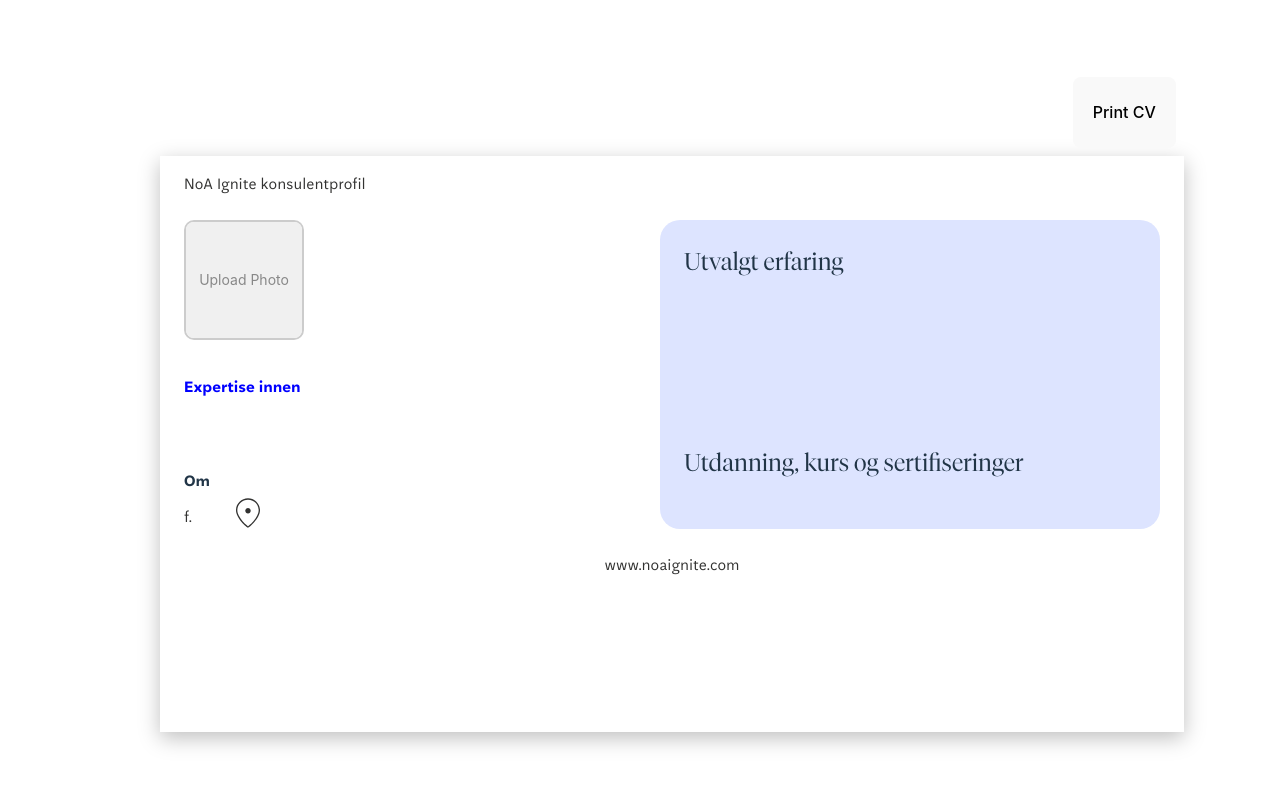
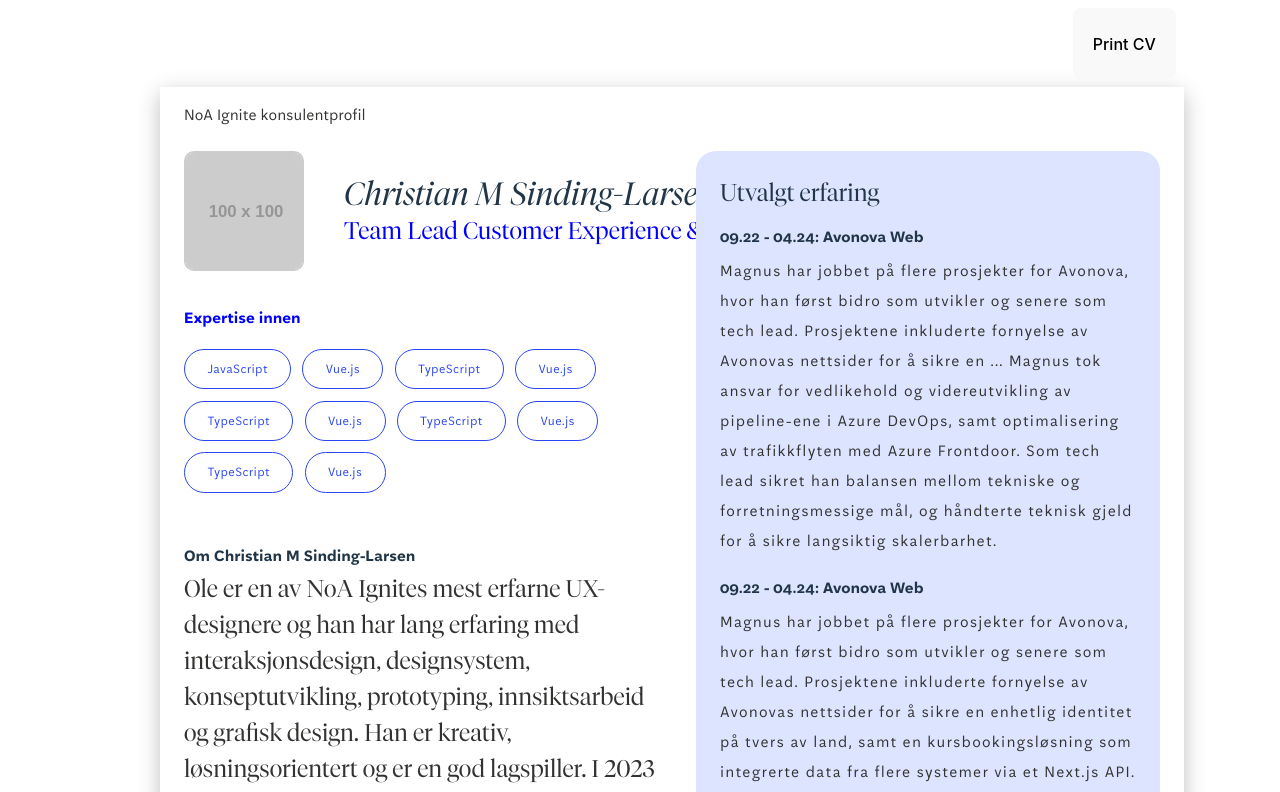
Before and after one commit to thenorthalliance/OnePagerCV, a Vue app: page / in a window 1280 px wide. Shown: the top 792 px of the page. Built offline with nearby package versions, Linux system fonts and the light colour scheme.

Commit message:
Store first and last name as a single name field for a more convenient editorial experience. Also initalized empty and a dymmy profile object in Preview.vue for testing purposes

```diff
--- a/src/App.vue
+++ b/src/App.vue
@@ -1,41 +1,10 @@
 <script setup lang="ts">
-import Preview from './components/Preview.vue';
-import { ProfileToRender } from './types';
-
-// Define a dummy ProfileToRender object
-const profileToRender: ProfileToRender = {
-  firstName: 'Christian M',
-  lastName: 'Sinding-Larsen',
-  profilePicture: { src: 'https://via.placeholder.com/100', alt: 'Magnus Oma' },
-  birthYear: 1990,
-  placeOfResidence: 'Oslo',
-  title: 'Team Lead Customer Experience & Advisor',
-  skills: ['JavaScript', 'Vue.js', 'TypeScript', 'Vue.js', 'TypeScript', 'Vue.js', 'TypeScript', 'Vue.js', 'TypeScript', 'Vue.js'],
-  bio: 'Ole er en av NoA Ignites mest erfarne UX-designere og han har lang erfaring med interaksjonsdesign, designsystem, konseptutvikling, prototyping, innsiktsarbeid og grafisk design. Han er kreativ, løsningsorientert og er en god lagspiller. I 2023 fikk han sammen med prosjektgruppen DOGA-merket for løsningen «Videosamtale med AMK».',
-  experiences: [
-    {
-      projectName: 'Avonova Web',
-      startDate: new Date('2022-09-01'),
-      endDate: new Date('2024-04-01'),
-      description: 'Magnus har jobbet på flere prosjekter for Avonova, hvor han først bidro som utvikler og senere som tech lead. Prosjektene inkluderte fornyelse av Avonovas nettsider for å sikre en ... Magnus tok ansvar for vedlikehold og videreutvikling av pipeline-ene i Azure DevOps, samt optimalisering av trafikkflyten med Azure Frontdoor. Som tech lead sikret han balansen mellom tekniske og forretningsmessige mål, og håndterte teknisk gjeld for å sikre langsiktig skalerbarhet.',
-    }, {
-      projectName: 'Avonova Web',
-      startDate: new Date('2022-09-01'),
-      endDate: new Date('2024-04-01'),
-      description: 'Magnus har jobbet på flere prosjekter for Avonova, hvor han først bidro som utvikler og senere som tech lead. Prosjektene inkluderte fornyelse av Avonovas nettsider for å sikre en enhetlig identitet på tvers av land, samt en kursbookingsløsning som integrerte data fra flere systemer via et Next.js API.',
-    },
-  ],
-  qualifications: [
-    { label: 'Bachelor of Science', detail: 'Information Technology' },
-    { label: 'Kurs', detail: 'Sanity certified developer' },
-    { label: 'Kurs', detail: 'Fart og flyt, FINN' },
-  ],
-};
+import Preview from "./components/Preview.vue";
+import { ProfileToRender } from "./types";
 </script>
 
 <template>
   <Preview />
 </template>
 
-<style scoped>
-</style>
+<style scoped></style>
--- a/src/components/AboutColumn/AboutColumn.vue
+++ b/src/components/AboutColumn/AboutColumn.vue
@@ -6,7 +6,7 @@
         <ProfilePicture />
       </div>
       <div>
-        <h1>{{ profile.firstName }} {{ profile.lastName }}</h1>
+        <h1>{{ profile.name }}</h1>
         <h2>{{ profile.title }}</h2>
       </div>
     </div>
@@ -23,7 +23,7 @@
     </div>
 
     <div id="details-section">
-      <h3>Om {{ profile.firstName }}</h3>
+      <h3>Om {{ profile.name }}</h3>
       <p>{{ profile.bio }}</p>
 
       <div class="row">
--- a/src/components/Preview.vue
+++ b/src/components/Preview.vue
@@ -33,10 +33,36 @@ import ExperienceColumn from './ExperienceColumn/ExperienceColumn.vue';
 import { ProfileToRender } from '../types';
 import html2pdf from 'html2pdf.js';
 
-// Initialize empty profile object
-const profile = reactive<ProfileToRender>({
-  firstName: '',
-  lastName: '',
+const dummyProfile = {
+  name: 'Christian M Sinding-Larsen',
+  profilePicture: { src: 'https://via.placeholder.com/100', alt: 'Magnus Oma' },
+  birthYear: 1990,
+  placeOfResidence: 'Oslo',
+  title: 'Team Lead Customer Experience & Advisor',
+  skills: ['JavaScript', 'Vue.js', 'TypeScript', 'Vue.js', 'TypeScript', 'Vue.js', 'TypeScript', 'Vue.js', 'TypeScript', 'Vue.js'],
+  bio: 'Ole er en av NoA Ignites mest erfarne UX-designere og han har lang erfaring med interaksjonsdesign, designsystem, konseptutvikling, prototyping, innsiktsarbeid og grafisk design. Han er kreativ, løsningsorientert og er en god lagspiller. I 2023 fikk han sammen med prosjektgruppen DOGA-merket for løsningen «Videosamtale med AMK».',
+  experiences: [
+    {
+      projectName: 'Avonova Web',
+      startDate: new Date('2022-09-01'),
+      endDate: new Date('2024-04-01'),
+      description: 'Magnus har jobbet på flere prosjekter for Avonova, hvor han først bidro som utvikler og senere som tech lead. Prosjektene inkluderte fornyelse av Avonovas nettsider for å sikre en ... Magnus tok ansvar for vedlikehold og videreutvikling av pipeline-ene i Azure DevOps, samt optimalisering av trafikkflyten med Azure Frontdoor. Som tech lead sikret han balansen mellom tekniske og forretningsmessige mål, og håndterte teknisk gjeld for å sikre langsiktig skalerbarhet.',
+    }, {
+      projectName: 'Avonova Web',
+      startDate: new Date('2022-09-01'),
+      endDate: new Date('2024-04-01'),
+      description: 'Magnus har jobbet på flere prosjekter for Avonova, hvor han først bidro som utvikler og senere som tech lead. Prosjektene inkluderte fornyelse av Avonovas nettsider for å sikre en enhetlig identitet på tvers av land, samt en kursbookingsløsning som integrerte data fra flere systemer via et Next.js API.',
+    },
+  ],
+  qualifications: [
+    { label: 'Bachelor of Science', detail: 'Information Technology' },
+    { label: 'Kurs', detail: 'Sanity certified developer' },
+    { label: 'Kurs', detail: 'Fart og flyt, FINN' },
+  ],
+};
+
+const blankProfile = {
+  name: '',
   profilePicture: { src: '', alt: '' },
   birthYear: undefined,
   placeOfResidence: '',
@@ -45,7 +71,10 @@ const profile = reactive<ProfileToRender>({
   bio: '',
   experiences: [],
   qualifications: [],
-});
+};
+
+// Initialize empty profile object
+const profile = reactive<ProfileToRender>(dummyProfile);
 
 // Generic function to update any field in the profile
 const updateProfileField = (field: keyof ProfileToRender, value: any) => {
--- a/src/types.ts
+++ b/src/types.ts
@@ -14,8 +14,7 @@ export interface Profile {
 
 // Initialy only for redering, but can now be editable. Renaming might be needed.
 export interface ProfileToRender {
-  firstName?: string;
-  lastName?: string;
+  name?: string;
   profilePicture?: { src: string; alt: string };
   birthYear?: number;
   placeOfResidence?: string;
```
